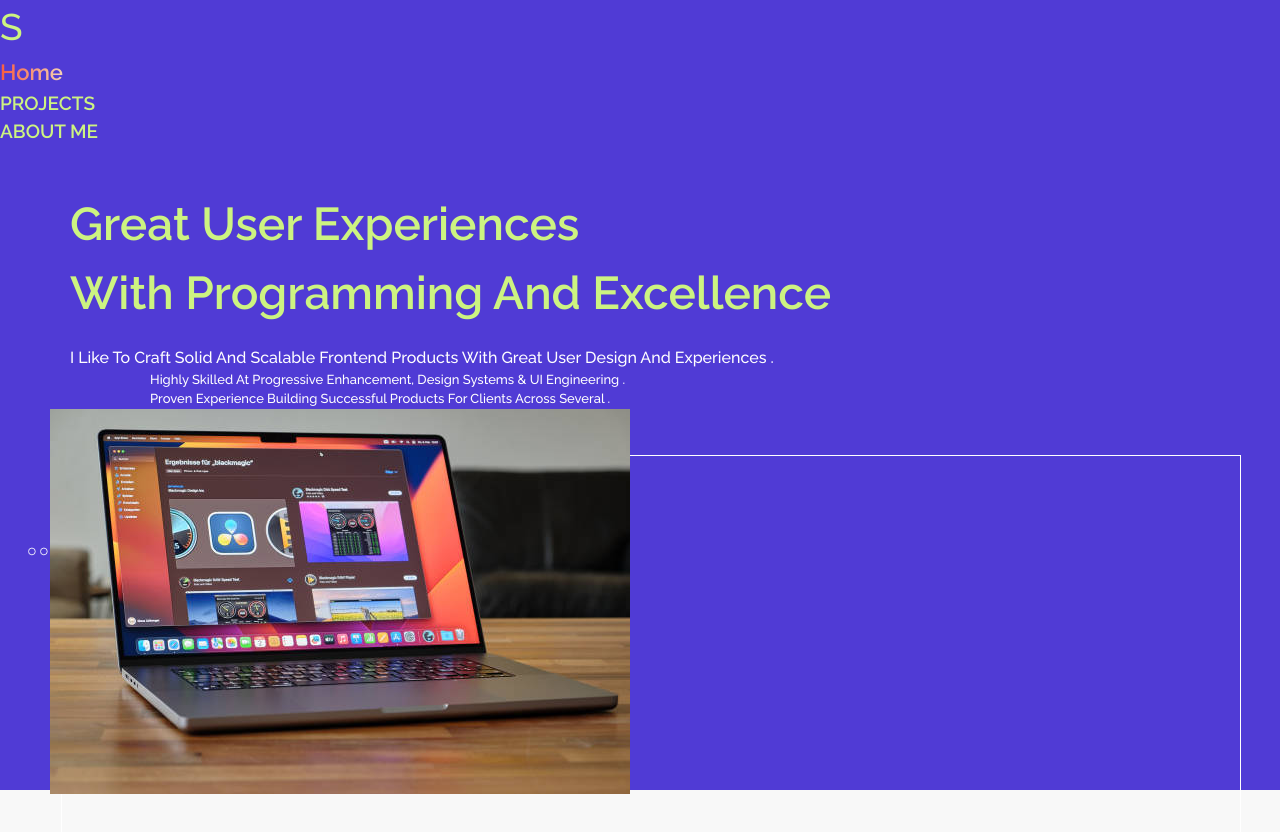
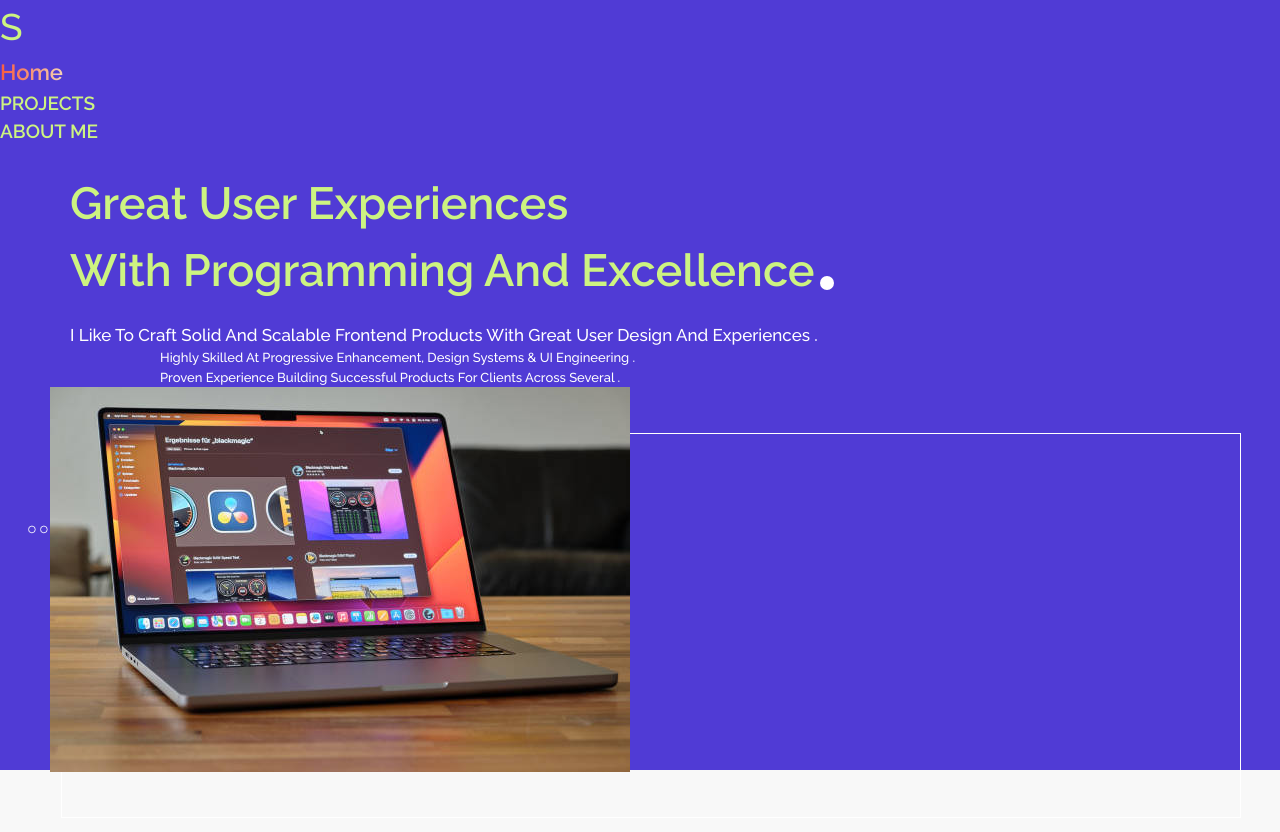
Before and after one commit to AbdEDjalilSaf/MY-PORTFLIO, a React (Vite) app: page / in a window 1280 px wide. Shown: the top 832 px of the page. Built offline with nearby package versions, Linux system fonts and the light colour scheme.

Commit message:
first two version

```diff
--- a/src/App.css
+++ b/src/App.css
@@ -182,6 +182,15 @@ ul, ol, li {
       top: 80%;
       z-index: 1;
   }
+  .dot{
+    position: absolute;
+    margin-top: 23px;
+    margin-left: 5px;
+    width: 10px;
+    height: 10px;
+    background-color: #fff;
+    border-radius: 50%;
+  }
   .imageLanding .three path{
     stroke: #fff;
   }
@@ -304,6 +313,15 @@ margin-top: 50px;
       top: 80%;
       z-index: 1;
   }
+  .dot{
+    position: absolute;
+    margin-top: 25px;
+    margin-left: 5px;
+    width: 11px;
+    height: 11px;
+    background-color: #fff;
+    border-radius: 50%;
+  }
   .imageLanding .three path{
     stroke: #fff;
   }
@@ -318,20 +336,25 @@ margin-top: 50px;
 
 @media (min-width:1200px) {
   .flexLanding{
-    margin-top: 20px;
+    margin-top: 0px;
     align-items: center;
     min-height: 75vh;
-    gap: 105px;
+    gap: 125px;
     padding: 0 50px;
   }
   .imageLanding svg{
     width: auto;
   }
   .textLanding h3{
-    font-size: 46px;
+    width: calc(100%  - 15px);
+    font-size: 45px;
     text-align: left;
-    font-weight: 800;
+    font-weight: 1200;
     margin-bottom: 18px;
+  }
+  .textLanding p{
+    font-size: 17px;
+    width: calc(100% - 10px);
   }
   .imageLanding img{
     position: relative;
@@ -364,6 +387,15 @@ margin-top: 50px;
       top: 82%;
       z-index: 1;
   }
+  .dot{
+    position: absolute;
+    margin-top: 39px;
+    margin-left: 5px;
+    width: 14px;
+    height: 14px;
+    background-color: #fff;
+    border-radius: 50%;
+  }
   .imageLanding .three path{
     stroke: #fff;
   }
@@ -371,11 +403,11 @@ margin-top: 50px;
     font-size: 13px;
   }
   .shortText {
-    padding: 0 80px;
+    padding: 0 90px;
   }
   .textLanding{
     width: 80%;
-    gap: 50px;
+    gap: 70px;
   }
 }
 
```
